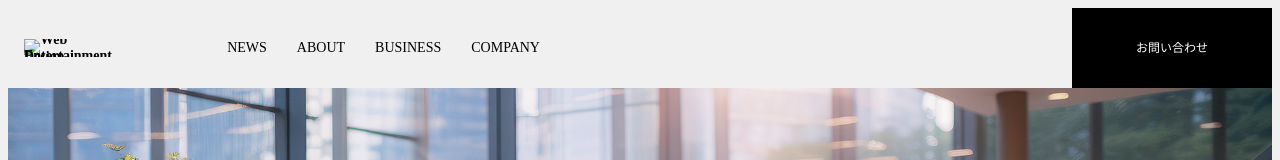
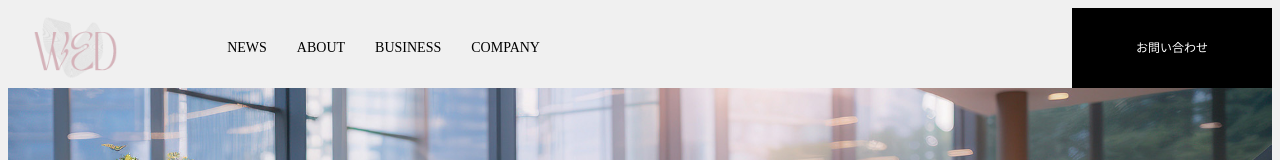
Before and after one commit to NATSUKI-0629/wedhp, a plain HTML site: page index.html in a window 1280 px wide. Shown: the top 160 px of the page. Drawn offline with Linux system fonts and the light colour scheme; files whose address does not match are found by name.

Commit message:
Update index.html

```diff
--- a/index.html
+++ b/index.html
@@ -13,7 +13,7 @@
         <header id="header">
             <div class="inner wrapper">
                 <h1 class="logo">
-                    <a href="index.html"><img src="item/logo.png" alt="Web Entertainment Design"></a>
+                    <a href="index.html"><img src="https://github.com/NATSUKI-0629/wedhp/blob/main/logo.png?raw=true" alt="Web Entertainment Design"></a>
                 </h1>
                 <nav>
                     <ul>
```
